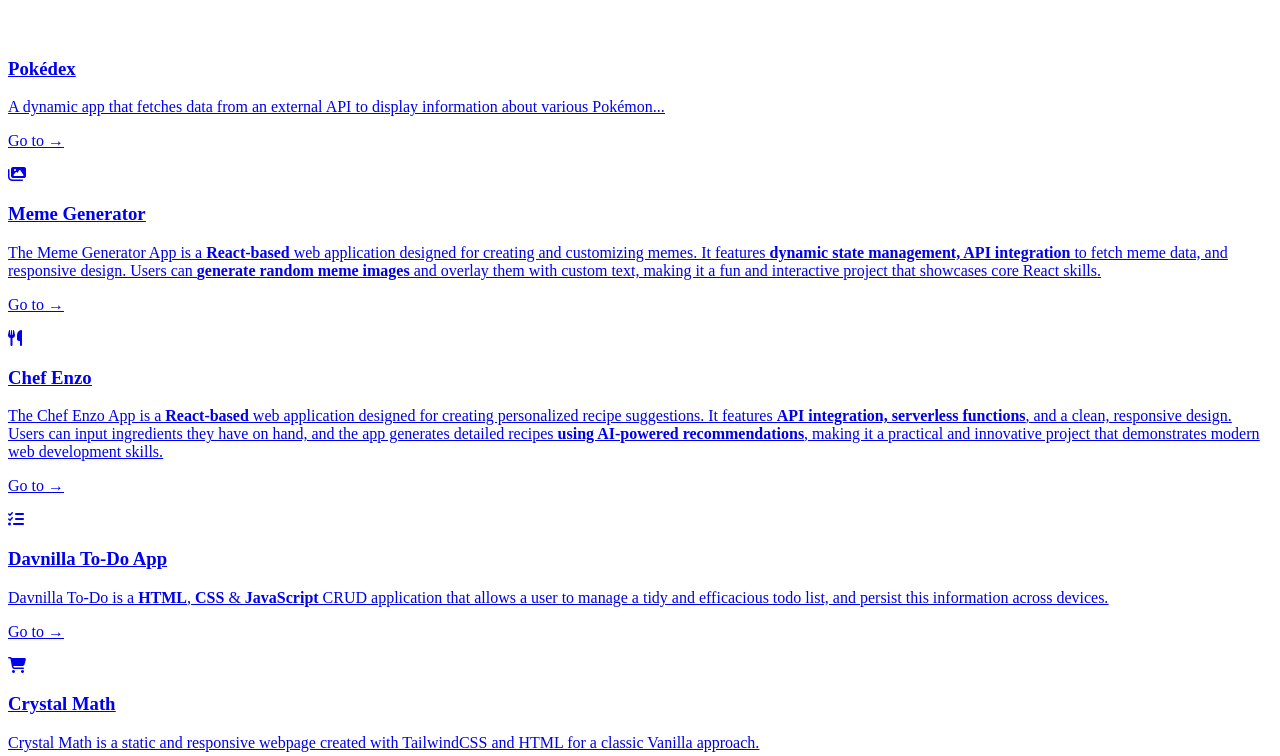
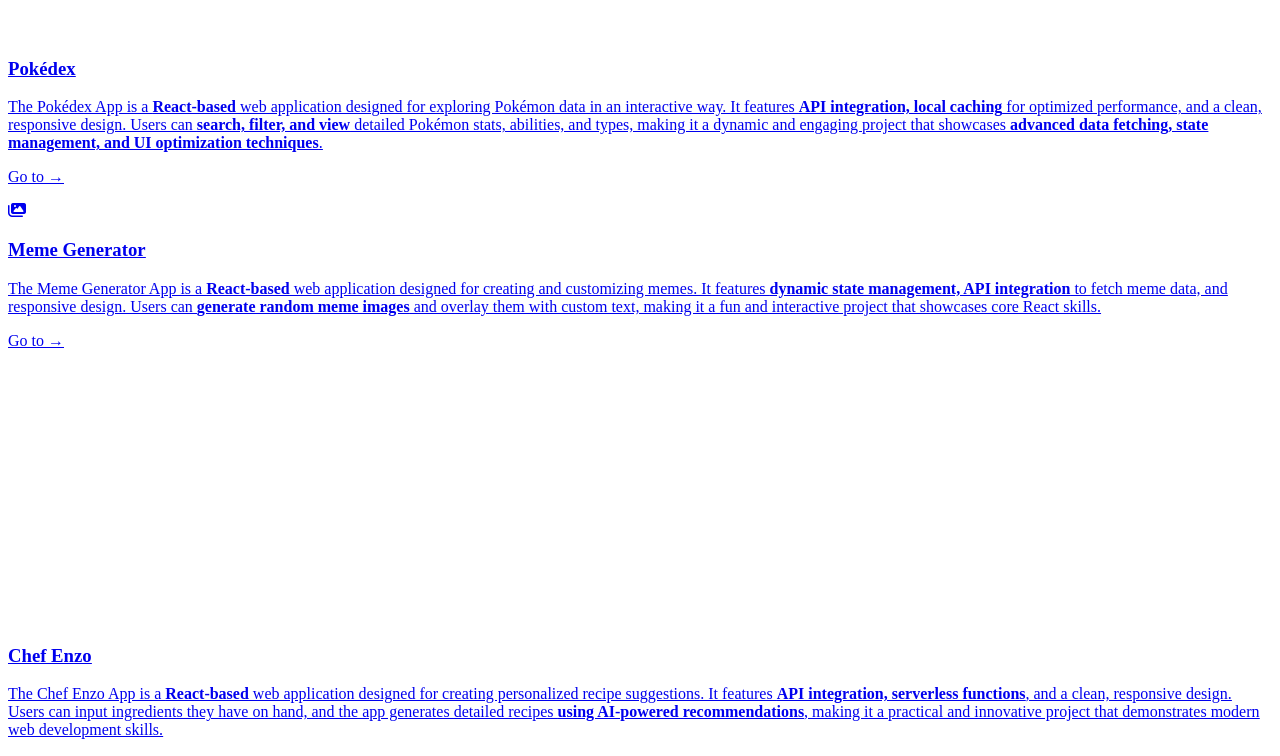
Before and after one commit to Davsan88/Davsan88.github.io, a SvelteKit app: page / in a window 1280 px wide. Shown: the part 1412-2168 px from the top of the page. Built offline with nearby package versions, Linux system fonts and the light colour scheme.

Commit message:
Update Main.svelte

```diff
--- a/src/components/Main.svelte
+++ b/src/components/Main.svelte
@@ -1,7 +1,6 @@
 <script>
     import { createEventDispatcher } from "svelte";
     import Step from "./Step.svelte";
-
 
     let steps = [
         {
@@ -9,7 +8,14 @@
             icon: "/images/pokedex.png",
             type: "image",
             href: "https://your-pokedex-link.netlify.app/",
-            description: "A dynamic app that fetches data from an external API to display information about various Pokémon..."
+            description: `The Pokédex App is a <strong  class="text-violet-400">React-based</strong>
+                        web application designed for exploring Pokémon data in an interactive way.
+                        It features <strong class="text-violet-400">API integration, local caching</strong> for optimized performance, and a clean, responsive design.
+                        Users can <strong class="text-violet-400">search, filter, and view</strong>
+                        detailed Pokémon stats, abilities, and types, making it a dynamic and
+                        engaging project that showcases <strong class="text-violet-400">advanced data fetching, state management,
+                        and UI optimization techniques</strong>.
+`,
         },
         {
             name: "Meme Generator",
@@ -28,13 +34,12 @@
                         <strong class="text-violet-400"
                             >generate random meme images</strong
                         > and overlay them with custom text, making it a fun and
-                        interactive project that showcases core React skills.`
-
+                        interactive project that showcases core React skills.`,
         },
         {
             name: "Chef Enzo",
-        icon: "fa-solid fa-utensils",
-        type: "fa",
+            icon: "/images/chef_enzo.png",
+            type: "image",
             href: "https://chefenzo.netlify.app/",
             description: `The Chef Enzo App is a <strong class="text-violet-400"
                             >React-based</strong
@@ -49,28 +54,30 @@
                         <strong class="text-violet-400"
                             >using AI-powered recommendations</strong
                         >, making it a practical and innovative project that
-                        demonstrates modern web development skills.`
+                        demonstrates modern web development skills.`,
         },
         {
             name: "Davnilla To-Do App",
             icon: "fa-solid fa-list-check",
             type: "fa",
             href: "https://davnilla-to-do-app.netlify.app/",
-        description: `Davnilla To-Do is a <strong class="text-violet-400"
-        >HTML</strong
-        >,
-        <strong class="text-violet-400">CSS</strong>
-        & <strong class="text-violet-400">JavaScript</strong> CRUD
-        application that allows a user to manage a tidy and efficacious
-        todo list, and persist this information across devices.
-        `
+            description: `Davnilla To-Do is a <strong class="text-violet-400">feature-rich, intuitive</strong>
+task management application built with
+<strong class="text-violet-400">HTML</strong>,
+<strong class="text-violet-400">CSS</strong>,
+and <strong class="text-violet-400">JavaScript</strong>.
+Designed for efficiency and flexibility, it enables users to
+<strong class="text-violet-400">create, update, delete, and persist</strong> tasks across sessions.
+With a sleek, responsive design and a built-in <strong class="text-violet-400">dark mode</strong>,
+Davnilla To-Do ensures an optimal user experience in any lighting condition.`,
         },
         {
             name: "Crystal Math",
             icon: "fa-solid fa-cart-shopping",
             type: "fa",
             href: "https://crystal-math-web.netlify.app/",
-        description: "Crystal Math is a static and responsive webpage created with TailwindCSS and HTML for a classic Vanilla approach."
+            description:
+                "Crystal Math is a static and responsive webpage created with TailwindCSS and HTML for a classic Vanilla approach.",
         },
     ];
 
@@ -151,7 +158,7 @@
         <div class="grid grid-cols-1 lg:grid-cols-2 gap-12 lg:gap-10">
             {#each steps as step}
                 <a href={step.href} target="_blank">
-                <Step step={step}>
+                    <Step {step}>
                         {#if step.description}
                             <p>{@html step.description}</p>
                         {/if}
```
Lines whose indentation alone changed are shown as unchanged.
